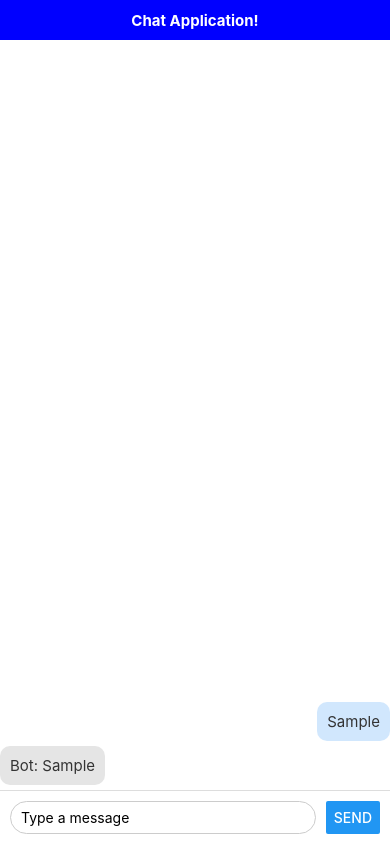
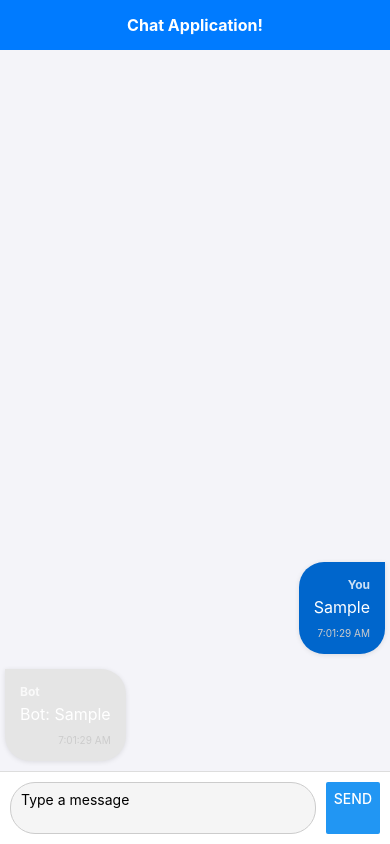
Before and after one commit to rohit8ajm/react-native-learning, a React Native app: screen / in a window 390 px wide. Both pictures are taken after typing "Sample" into the empty fields and a click on the button "SEND". Built offline with nearby package versions, Linux system fonts and the light colour scheme; some icons are missing.

Commit message:
animation in message

```diff
--- a/App.tsx
+++ b/App.tsx
@@ -1,6 +1,5 @@
-
 import Icon from '@react-native-vector-icons/fontawesome6';
-import React, { useState } from 'react';
+import React, { useState, useRef } from 'react';
 import {
   Button,
   FlatList,
@@ -10,126 +9,203 @@ import {
   Text,
   TextInput,
   View,
+  Animated,
+  Image,
 } from 'react-native';
 
 interface Message {
   id: string;
   text: string;
   type: string;
+  timestamp: string;
+  images?: string[]; // Optional property to hold image URLs
+}
+
+interface CarouselItemProps {
+  item: string;
+  index: number;
 }
 
 function App(): React.JSX.Element {
-
   // State to store messages
-  const [messages, setMessages] = useState([]);
+  const [messages, setMessages] = useState<Message[]>([]);
   const [message, setMessage] = useState<string>('');
+  const translateY = useRef(new Animated.Value(0)).current; // Initial position (no translation)
 
   // Function to handle sending a message
   const sendMessage = () => {
     if (message.trim()) {
-      const newMessage: Message = { id: Date.now().toString(), text: message, type: "user" };
+      const timestamp = new Date().toLocaleTimeString(); // Get current timestamp
+
+      const newMessage: Message = { id: Date.now().toString(), text: message, type: 'user', timestamp };
+
+      // Animate the user message bubble (slide in from the input area)
+      Animated.sequence([
+        Animated.timing(translateY, {
+          toValue: 10, // Slight upward slide
+          duration: 100,
+          useNativeDriver: true,
+        }),
+        Animated.timing(translateY, {
+          toValue: 0, // Return to final position
+          duration: 100,
+          useNativeDriver: true,
+        }),
+      ]).start();
+
       setMessages([newMessage, ...messages]);  // Prepend message to the list
       setMessage('');  // Clear input field
 
       setTimeout(() => {
+        // Simulate bot reply with carousel images
         const botMessage: Message = {
           id: Date.now().toString(),
-          text: `Bot: ${message}`, // Bot echoes user message
-          type: 'bot'
+          text: `Bot: ${message}`,
+          type: 'bot',
+          timestamp,
         };
         setMessages(prevMessages => [botMessage, ...prevMessages]); // Prepend bot message
       }, 1000);
     }
   };
 
+  // Function to render carousel item
+  const renderCarousel = ({ item }: CarouselItemProps) => {
+    return (
+      <Image source={{ uri: item }} style={styles.carouselImage} />
+    );
+  };
+
   return (
     <SafeAreaView style={styles.container}>
-
-      <StatusBar
-        animated={true}
-        backgroundColor="blue"
-      />
+      <StatusBar animated={true} backgroundColor="blue" />
 
       <View style={styles.headerView}>
-        <Icon name='bars' iconStyle='solid' size={20} color="#fff" />
+        <Icon name="bars" iconStyle="solid" size={20} color="#fff" />
         <Text style={styles.headerText}>Chat Application!</Text>
-        <Icon name='share' iconStyle='solid' size={20} color="#fff" />
+        <Icon name="share" iconStyle="solid" size={20} color="#fff" />
       </View>
 
       <FlatList
+        style={{ paddingLeft: 5, paddingRight: 5 }}
         data={messages}
         renderItem={({ item }) => (
-          <View style={[styles.messageContainer, item.type === "bot" ? styles.botMessage : styles.userMessage]}>
-            <Text style={styles.messageText}>{item.text}</Text>
+          <View
+            style={[
+              styles.messageContainer,
+              item.type === 'bot' ? styles.botMessage : styles.userMessage,
+            ]}
+          >
+            <Text style={[styles.senderText, item.type === 'user' && styles.rightAlignText]}>
+              {item.type === 'user' ? 'You' : 'Bot'}
+            </Text>
+            <Text style={[styles.messageText, item.type === 'user' && styles.rightAlignText]}>
+              {item.text}
+            </Text>
+
+            <Text style={[styles.timestampText, item.type === 'user' && styles.rightAlignText]}>
+              {item.timestamp}
+            </Text>
           </View>
         )}
-        keyExtractor={item => item.id}
+        keyExtractor={(item) => item.id}
         inverted // To show the latest message at the bottom
       />
 
+      {/* Input field */}
       <View style={styles.inputContainer}>
         <TextInput
           style={styles.input}
           value={message}
           onChangeText={setMessage}
           placeholder="Type a message"
+          multiline={true}
         />
         <Button title="Send" onPress={sendMessage} />
       </View>
     </SafeAreaView>
   );
-};
+}
 
 const styles = StyleSheet.create({
   container: {
     flex: 1,
     justifyContent: 'flex-end',
+    backgroundColor: '#f4f4f9',
   },
   inputContainer: {
     flexDirection: 'row',
     padding: 10,
     borderTopWidth: 1,
     borderTopColor: '#ddd',
+    backgroundColor: '#fff',
   },
   input: {
     flex: 1,
     borderWidth: 1,
     borderColor: '#ccc',
-    borderRadius: 20,
+    borderRadius: 25,
     paddingLeft: 10,
     marginRight: 10,
+    paddingVertical: 8,
+    backgroundColor: '#f5f5f5',
   },
   messageContainer: {
-    padding: 10,
-    marginBottom: 5,
-    borderRadius: 10,
+    padding: 15,
+    marginBottom: 10,
+    borderRadius: 25,
     maxWidth: '80%',
+    marginTop: 5,
+    backgroundColor: '#fff',
+    shadowColor: '#000',
+    shadowOffset: { width: 0, height: 1 },
+    shadowOpacity: 0.1,
+    shadowRadius: 5,
+    elevation: 3, // Android shadow
   },
   userMessage: {
-    backgroundColor: '#d1e7fd',
+    backgroundColor: '#0066cc',
     alignSelf: 'flex-end', // Align user messages to the right
+    borderTopRightRadius: 0, // Create a modern rounded effect
   },
   botMessage: {
     backgroundColor: '#e5e5e5',
     alignSelf: 'flex-start', // Align bot messages to the left
+    borderTopLeftRadius: 0, // Modernize bot bubbles
   },
   messageText: {
-    fontSize: 15,
-    color: '#333',
-    flexWrap: 'wrap'
+    fontSize: 16,
+    color: '#fff', // White text in user message for better contrast
+    marginVertical: 5,
+  },
+  senderText: {
+    fontSize: 12,
+    fontWeight: 'bold',
+    color: '#fff',
+    opacity: 0.8,
+  },
+  timestampText: {
+    fontSize: 10,
+    color: '#ccc',
+    textAlign: 'right',
+    marginTop: 5,
+  },
+  rightAlignText: {
+    textAlign: 'right', // Align text to the right
   },
   headerView: {
-    backgroundColor: 'blue',
-    padding: 10,
-    flexDirection: "row",
-    justifyContent: "space-between",
-    alignItems: "center"
+    backgroundColor: '#007bff',
+    padding: 15,
+    flexDirection: 'row',
+    justifyContent: 'space-between',
+    alignItems: 'center',
   },
   headerText: {
-    color: "white",
+    color: 'white',
     fontWeight: 'bold',
-    fontSize: 15
+    fontSize: 16,
   },
+
 });
 
 export default App;
```
Also changed, not shown: 1 other file (tests, documents, lock files or other folders).
